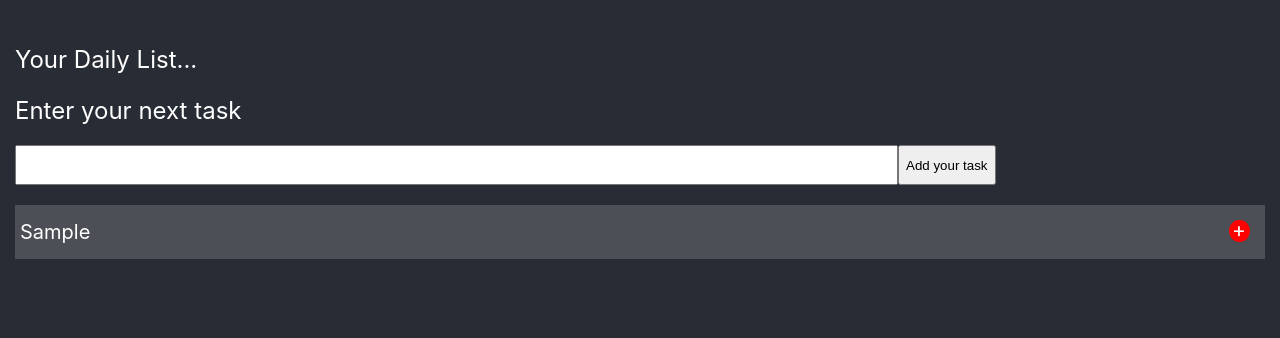
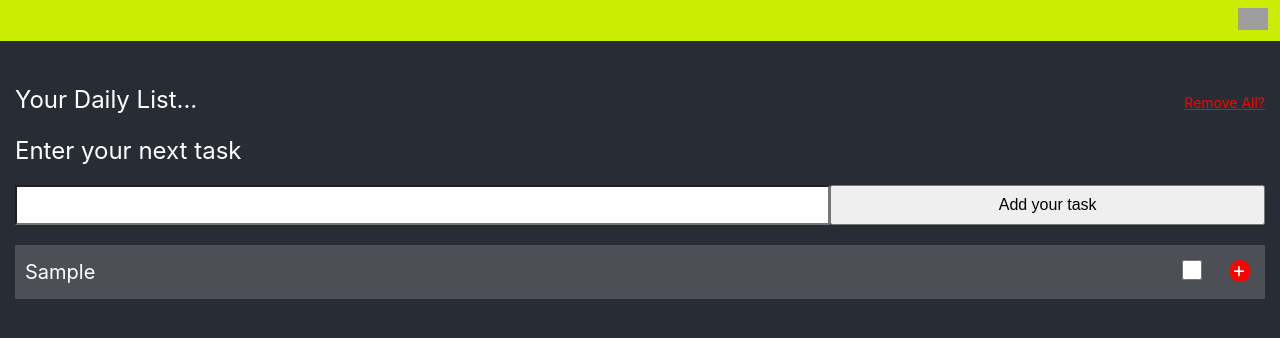
Before and after one commit to kabirsingh29/todoList, a React (Create React App) app in the folder my-todolist/: page / in a window 1280 px wide. Both pictures are taken after typing "Sample" into the empty fields and a click on the button "Add your task". Shown: the top 338 px of the page. Built offline with nearby package versions, Linux system fonts and the light colour scheme; grey boxes are pictures that could not be loaded.

Commit message:
remove all func done acc still remain

```diff
--- a/my-todolist/src/App.css
+++ b/my-todolist/src/App.css
@@ -1,5 +1,22 @@
 .App {
   text-align: center;
+}
+
+
+div#root header.App-header .main_todo_allTasks_wrapper li span.alltasks_check {
+  position: absolute;
+  right: 60px;
+  top: 12px;
+}
+
+div#root header.App-header .main_todo_allTasks_wrapper li span.allTasks_name {
+  width: 240px;
+  word-break: break-word;
+}
+
+div#root header.App-header .main_todo_allTasks_wrapper li span.alltasks_check input[type="checkbox"] {
+  width: 20px;
+  height: 20px;
 }
 
 
@@ -17,10 +34,40 @@
   color: white;
 }
 
+.header_main_wrapepr {
+  position: fixed;
+  width: 100%;
+  background: #cbed02;
+  left: 0;
+  top: 0;
+  color: #282c34;
+  display: flex;
+  justify-content: space-between;
+  padding: 5px;
+}
+
+.header_main_right_menu {
+  padding-right: 17px;
+}
+
+.header_main_right_menu img {
+  width: 30px;
+}
+
+
+div#root header.App-header .main_todo_app_heading span.removeAll_removeAll {
+  font-size: 14px;
+  text-decoration: underline;
+  color: red;
+}
+
 div#root header.App-header .main_todo_app_heading {
   font-size: 24px;
   text-transform: capitalize;
-  padding-top: 30px;
+  padding-top: 70px;
+  display: flex;
+  justify-content: space-between;
+  align-items: baseline;
 }
 
 div#root header.App-header .main_todo_app_inputWrapper {
@@ -38,13 +85,20 @@ div#root header.App-header form.main_todo_task_form {
 }
 
 div#root header.App-header input.main_todo_app_input {
-  width: 70%;
+  width: 65%;
+  background: #fff;
+}
+
+div#root header.App-header form.main_todo_task_form button.main_todo_app_submit {
+  font-size: 16px;
+  width: 35%;
 }
 
 div#root header.App-header .main_todo_allTasks_wrapper li {
   list-style: none;
-  padding: 15px 5px 15px 5px;
+  padding: 15px 5px 15px 10px;
   position: relative;
+  display: flex;
 }
 
 div#root header.App-header .main_todo_allTasks_wrapper ul.main_todo_allTasks {
--- a/my-todolist/src/App.js
+++ b/my-todolist/src/App.js
@@ -2,7 +2,8 @@ import React, { useState, useEffect } from 'react'
 import './App.css';
 import AllTasksHtml from './components/AllTasksHtml'
 import taskFormSubmit from './components/taskFormSubmit'
-
+import RemoveAll from './components/RemoveAll'
+import Header from './components/Header'
 
 function App() {
   const [task, setTask] = useState(() => {
@@ -16,8 +17,12 @@ function App() {
   return (
     <div className="App">
       <header className="App-header">
+        <Header/>
         <div className="main_todo_app_wrapper">
-          <div className="main_todo_app_heading">your daily list...</div>
+          <div className="main_todo_app_heading">
+            <span className="main_todo_app_headingtext">your daily list...</span>
+            <RemoveAll task={task} setTask={setTask}/>
+          </div>
           <div className="main_todo_app_inputWrapper">
             <label className="main_todo_app_label">
               Enter your next task
--- a/my-todolist/src/components/AllTasksHtml.js
+++ b/my-todolist/src/components/AllTasksHtml.js
@@ -4,7 +4,9 @@ import crossFunctionality from '../components/crossFunctionality'
 function LiItemHtml(name, props) {
     return (
         <>
-            <span className="allTasks_name">{name}</span> <span className="allTasks_cross" onClick = {(event) => crossFunctionality(event, props.task, props.setTask)}>+</span>
+            <span className="allTasks_name">{name}</span>
+            <span className="alltasks_check"><input type="checkbox" name="alltasks_check"></input></span>
+            <span className="allTasks_cross" onClick = {(event) => crossFunctionality(event, props.task, props.setTask)}>+</span>
         </>
     )
 }
--- /dev/null
+++ b/my-todolist/src/components/Header.js
@@ -0,0 +1,17 @@
+function Header(params) {
+    return (
+        <>
+            <div className="header_main_wrapepr">
+                <div className="header_main_left_menu">
+
+                </div>
+                <div className="header_main_right_menu">
+                    <span className="header_account">
+                        <img src="https://img.icons8.com/ios-filled/40/000000/guest-male--v1.png"/>
+                    </span>
+                </div>
+            </div>
+        </>
+    );
+}
+export default Header;
--- /dev/null
+++ b/my-todolist/src/components/RemoveAll.js
@@ -0,0 +1,13 @@
+import React from 'react'
+
+function removeAllFunc(e, props) {
+    props.setTask([]);
+}
+function RemoveAll(props) {
+    return (
+        <>
+            <span className="removeAll_removeAll" onClick = {(e) => { removeAllFunc(e, props) }}>remove all?</span>
+        </>
+    );
+}
+export default RemoveAll;
```
Also changed, not shown: 11 other files (tests, documents, lock files or other folders).
